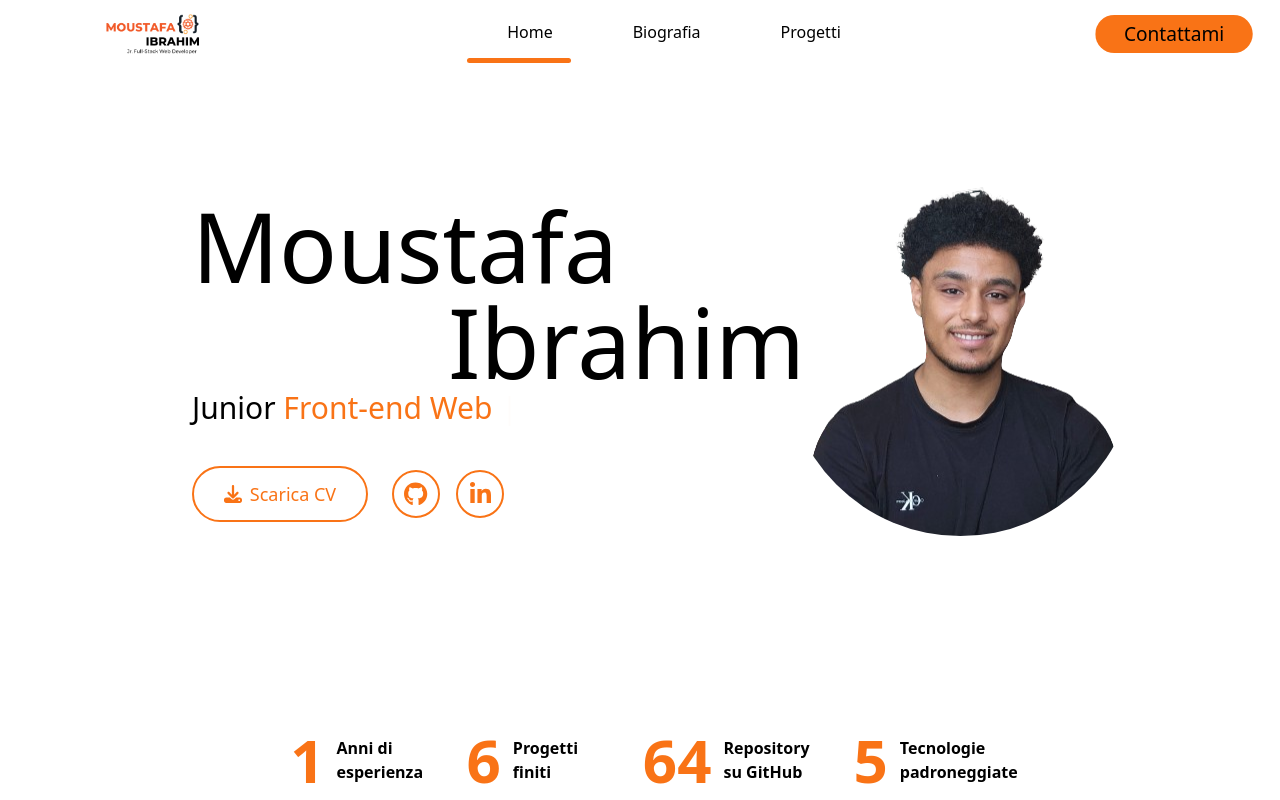
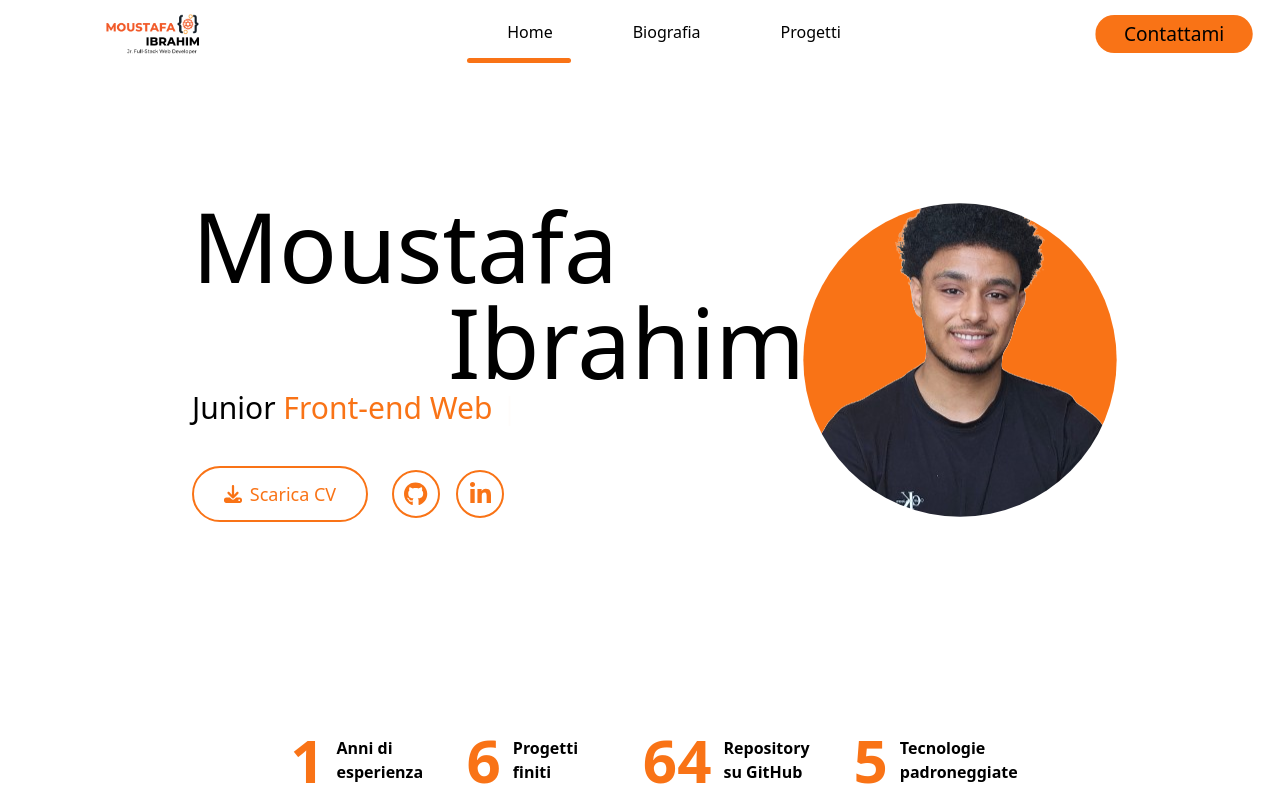
Before and after one commit to Mustaaaaa/personal-portfolio, a React (Create React App) app: page / in a window 1280 px wide. Shown: the top 800 px of the page. Built offline with nearby package versions, Linux system fonts and the light colour scheme.

Commit message:
add: new class clip-path-23

```diff
--- a/src/Components/Assets/HomeSection.jsx
+++ b/src/Components/Assets/HomeSection.jsx
@@ -24,15 +24,15 @@ const HomeSection = () => {
     useGSAP(() => {
         let tl = gsap.timeline({
             scrollTrigger: {
-                trigger: '.bg',
+                trigger: '.clip-path-23',
                 pin: true,
                 start: 'top top',
-                end: '+=' + window.innerHeight * 1.2,
-                scrub: 0.3,
+                end: '+=' + window.innerHeight * 1.3,
+                scrub: 0.6,
             }
         })
 
-        tl.to('.bg', {
+        tl.to('.clip-path-23', {
             rotation: -360,
             xPercent: -110,
             yPercent: 25,
@@ -40,7 +40,7 @@ const HomeSection = () => {
             clipPath: 'circle(50% at 50% 50%)',
         })
 
-        tl.to('.bg', {
+        tl.to('.clip-path-23', {
             yPercent: 10,
         })
 
@@ -79,8 +79,8 @@ const HomeSection = () => {
                         </div>
                     </div>
                 </div>
-                <div className="lg:w-3/6 w-2/4 flex justify-center items-center bg">
-                    <img src={imgPersonal} alt='imgDashboard' className='rounded-full  gradient-opacity max-h-[calc(400px)] ' />
+                <div className="lg:w-3/6 flex justify-center items-center clip-path-23 bg-orange-500 bg-no-repeat h-full top-0 right-0">
+                    <img src={imgPersonal} alt='imgDashboard' className='rounded-full ' />
                 </div>
             </div>
             <Stats />
```
